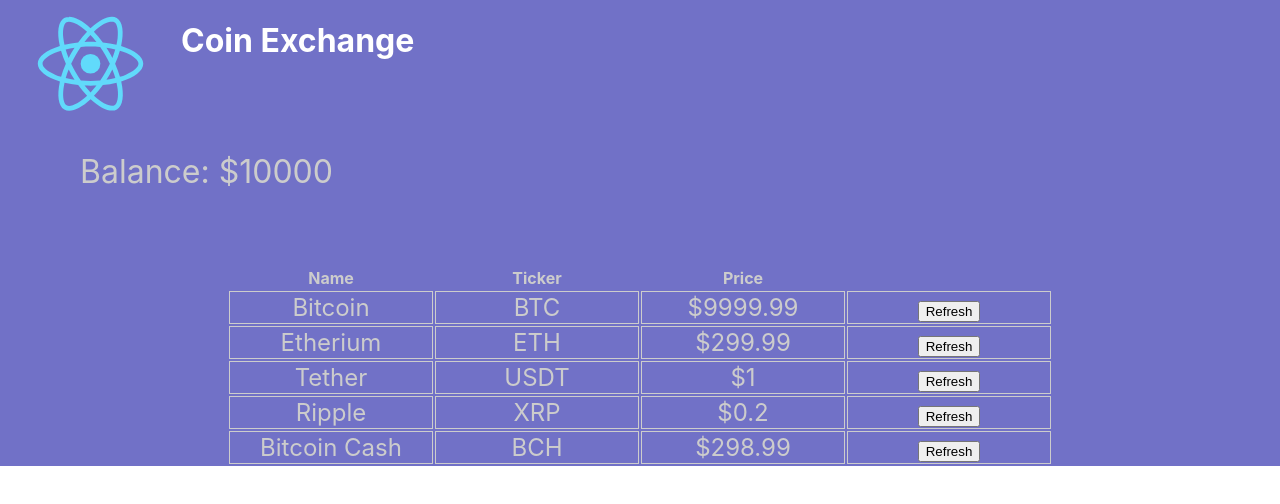
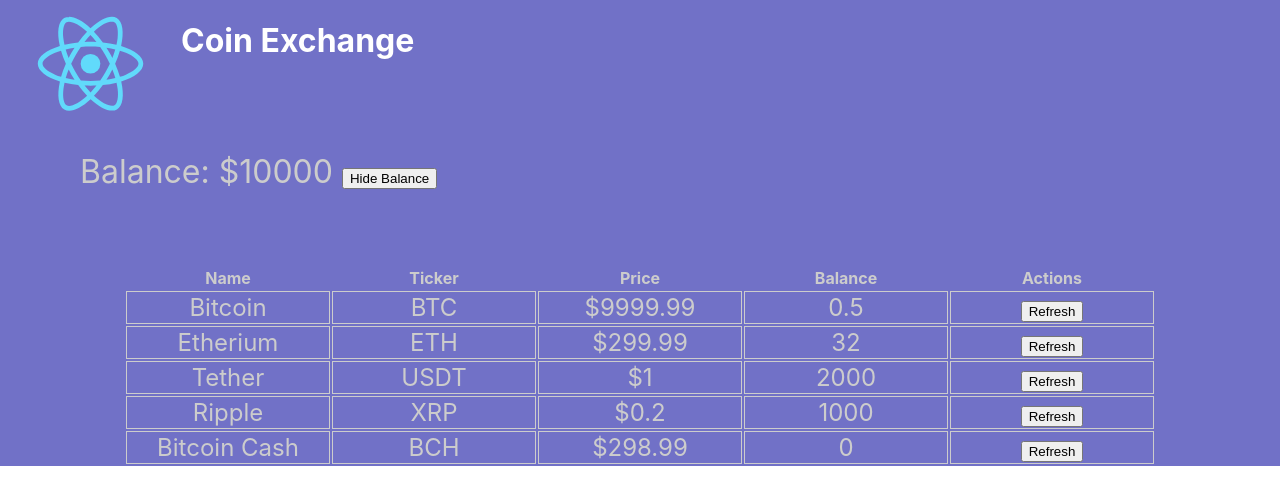
Before and after one commit to dlepine009/.coin-exchange, a React (Create React App) app: page / in a window 1280 px wide. Shown: the top 504 px of the page. Built offline with nearby package versions, Linux system fonts and the light colour scheme.

Commit message:
class properties

```diff
--- a/src/App.js
+++ b/src/App.js
@@ -12,67 +12,82 @@
 
 
 class App extends React.Component {
-  constructor(props) {
-    super(props)
-    this.state = {
+  state = {
     balance: 10000,
+    showBalance: true,
     coinData: [
       {
         name: 'Bitcoin',
         ticker: 'BTC',
-          price: 9999.99
+        price: 9999.99,
+        balance: 0.5
       },
       {
         name: "Etherium",
         ticker: "ETH",
-          price: 299.99
+        price: 299.99,
+        balance: 32
       },
       {
         name: "Tether",
         ticker: "USDT",
-          price: 1.0
+        price: 1.0,
+        balance: 2000
       },
       {
         name: "Ripple",
         ticker: "XRP",
-          price: 0.2
+        price: 0.2,
+        balance: 1000
       },
       {
         name: "Bitcoin Cash",
         ticker: "BCH",
-          price: 298.99
+        price: 298.99,
+        balance: 0
       }
     ]
   }
-    this.handleRefresh = this.handleRefresh.bind(this);
+
+
+  handleRefresh = (valueChangeTicker) => {
+    const newCoinData = this.state.coinData.map(function (values) {
+      let newValues = { ...values };
+      if (valueChangeTicker === values.ticker) {
+        const randomPercentage = 0.995 + Math.random() * 0.01;
+        newValues.price *= randomPercentage;
       }
-  handleRefresh(valueChangeTicker) {
-    const newCoinData = this.state.coinData.map(function ({ ticker, name, price }) {
-      let newPrice = price;
-      if (valueChangeTicker === ticker) {
-        const randomPercentage = 0.995 + Math.random() * 0.01;
-        newPrice = newPrice.price * randomPercentage;
-      }
-      return {
-        ticker,
-        name,
-        price: newPrice
-      }
+      return newValues;
+
     });
 
     this.setState({ coinData: newCoinData });
   }
+  handleToggleShowBalance = () => {
+    this.setState(function (oldState) {
+      return {
+        ...oldState,
+        showBalance: !oldState.showBalance
+      }
+    });
+  }
   render() {
 
     return (
-      <Div className="App">
+      <Div>
         <Header />
-        <AccountBalance amount={this.state.balance} />
-        <CoinList coinData={this.state.coinData} hndleRefresh={this.handleRefresh} />
+        <AccountBalance
+          amount={this.state.balance}
+          showBalance={this.state.showBalance}
+          handleToggleShowBalance={this.handleToggleShowBalance} />
+        <CoinList
+          coinData={this.state.coinData}
+          handleRefresh={this.handleRefresh}
+          showBalance={this.state.showBalance} />
       </Div>
     );
   }
+}
 
 
-}
 export default App
--- a/src/components/AccountBalance/AccountBalance.jsx
+++ b/src/components/AccountBalance/AccountBalance.jsx
@@ -11,11 +11,22 @@
 
 `;
 
+
 export default class AccountBalance extends Component {
+
     render() {
+        const buttonText = this.props.showBalance ?
+            'Hide Balance' : 'Show Balance';
+
+        let balance = this.props.showBalance ?
+            <span>Balance: ${this.props.amount} </span>
+            : null
+
+
         return (
             <Section>
-                Balance: ${this.props.amount}
+                {balance}
+                <button onClick={this.props.handleToggleShowBalance}>{buttonText}</button>
             </Section>
         );
     }
--- a/src/components/Coin/Coin.jsx
+++ b/src/components/Coin/Coin.jsx
@@ -1,6 +1,6 @@
 import React, { Component } from 'react'
 import PropTypes from 'prop-types';
-import styled from 'styled-components'
+import styled from 'styled-components';
 
 const Td = styled.td`
     font-size: 1.5rem;
@@ -9,34 +9,24 @@
 `;
 
 export default class Coin extends Component {
-    constructor(props) {
-        super(props);
-        this.state = {
-            price: this.props.price
-        }
-        this.handleClick = this.handleClick.bind(this);
-    }
 
-    handleClick(event) {
+
+    handleClick = (event) => {
         //Prevent the default action of submitting the form
         event.preventDefault();
 
-        const randomPercentage = 0.995 + Math.random() * 0.01;
-
-        this.setState(function (oldState) {
-            return {
-                price: oldState.price * randomPercentage
-
-            };
-        });
+        this.props.handleRefresh(this.props.ticker);
     }
 
     render() {
+        const balance = this.props.showBalance ?
+            <Td>{this.props.balance} </Td> : null
         return (
             <tr>
                 <Td>{this.props.name}</Td>
                 <Td>{this.props.ticker}</Td>
-                <Td>${this.state.price}</Td>
+                <Td>${this.props.price}</Td>
+                {balance}
                 <Td>
                     <form action="#" method="POST">
                         <button onClick={this.handleClick}>Refresh</button>
--- a/src/components/CoinList/CoinList.jsx
+++ b/src/components/CoinList/CoinList.jsx
@@ -15,6 +15,8 @@
 
 export default class CoinList extends Component {
     render() {
+        const balance = this.props.showBalance ?
+            <th>Balance</th> : null;
         return (
             <div>
                 <Table>
@@ -23,15 +25,19 @@
                             <th> Name </th>
                             <th> Ticker </th>
                             <th> Price </th>
+                            {balance}
+                            <th> Actions </th>
                         </tr>
                     </thead>
                     <tbody>
                         {
-                            this.props.coinData.map(({ name, ticker, price }) =>
+                            this.props.coinData.map(({ name, ticker, price, balance }) =>
                                 <Coin key={ticker}
                                     handleRefresh={this.props.handleRefresh}
                                     name={name}
                                     ticker={ticker}
+                                    balance={balance}
+                                    showBalance={this.props.showBalance}
                                     price={price} />)
                         }
 
--- a/src/components/Header/Header.jsx
+++ b/src/components/Header/Header.jsx
@@ -36,7 +36,7 @@
 
                     <H1>
                         Coin Exchange
-          </H1>
+                    </H1>
                 </HeaderApp>
             </div>
         )
```
Lines whose indentation alone changed are shown as unchanged.
